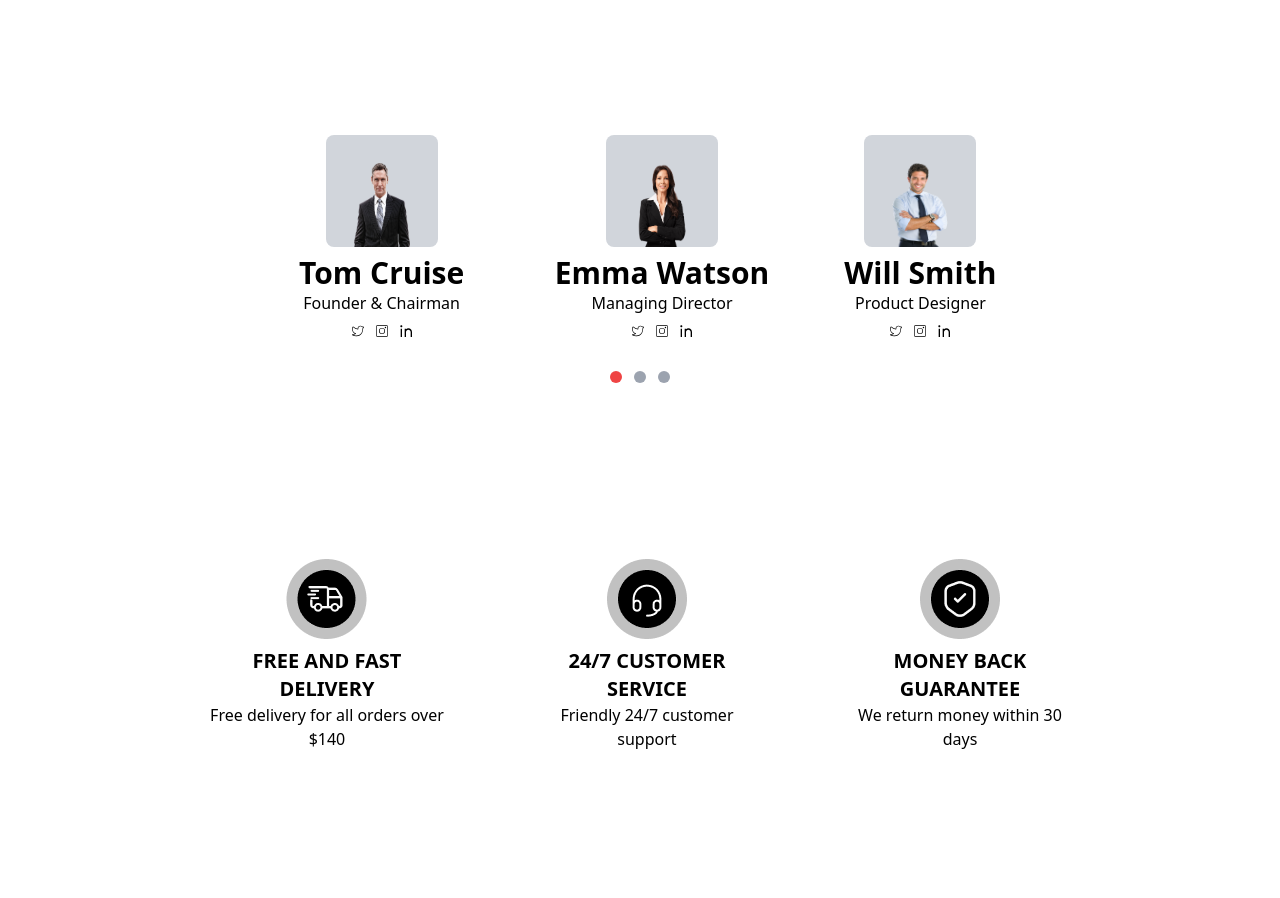
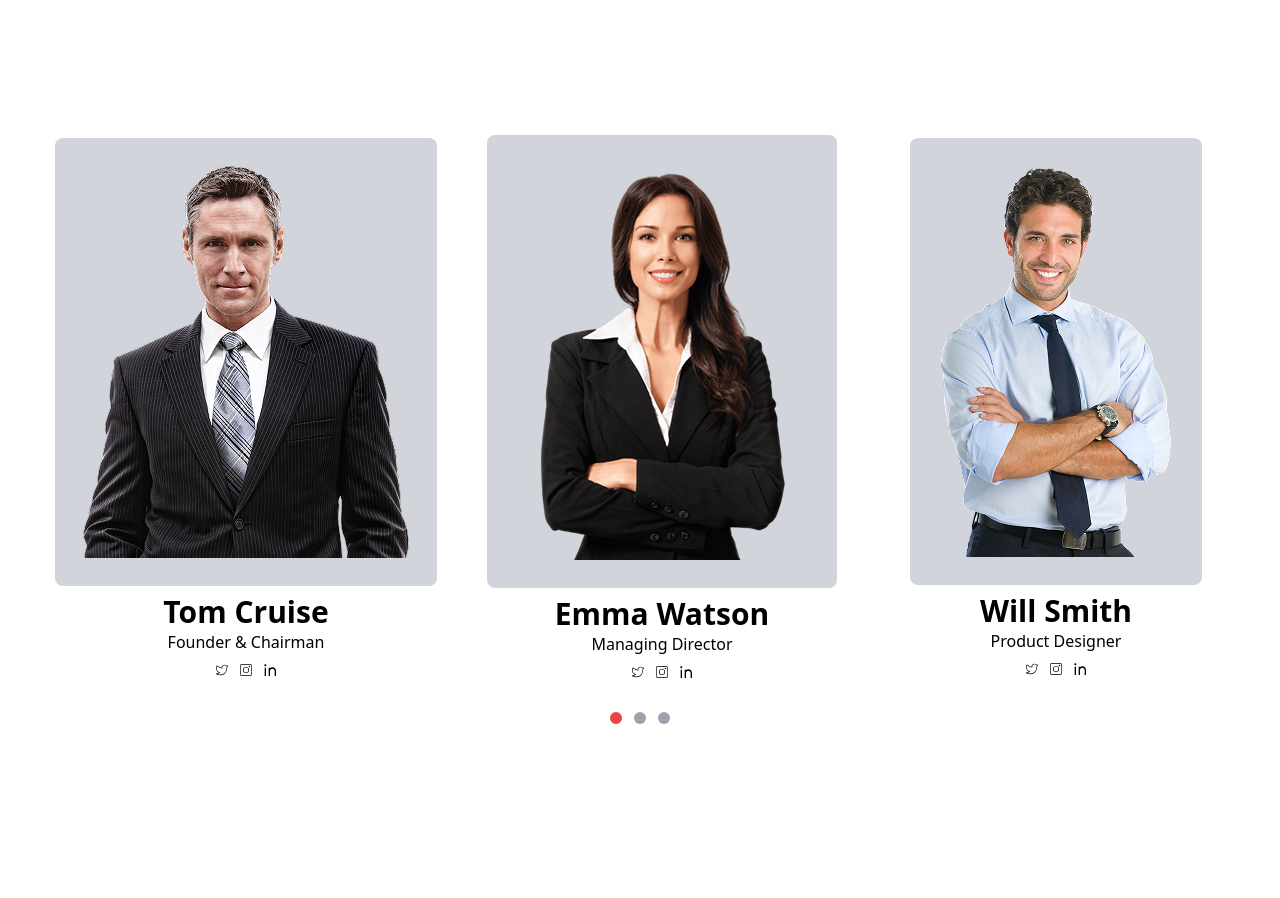
Before and after one commit to Ahmed5920/exclusive-ecommerce, a React (Create React App) app: page /home/about in a window 1280 px wide. Shown: the part 1200-2098 px from the top of the page. Built offline with nearby package versions, Linux system fonts and the light colour scheme; no server answers.

Commit message:
update about

```diff
--- a/src/components/about/AboutTeam.js
+++ b/src/components/about/AboutTeam.js
@@ -14,7 +14,7 @@
           {managersData[activeGroup].map((item, idx) => (
             <div key={idx} className="text-center">
               <img
-                className="bg-gray-300 p-7 pb-0 rounded-lg max-md:w-44 mx-auto size-28"
+                className="bg-gray-300 p-3 max-md:h-28 md:p-7 pb-0 rounded-lg max-md:w-44 mx-auto object-contain "
                 src={item.src}
                 alt={item.alt}
               />
```
